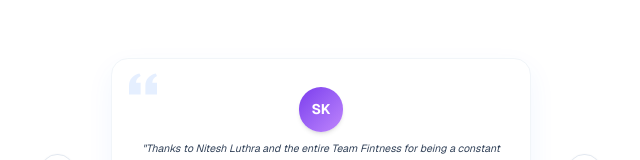
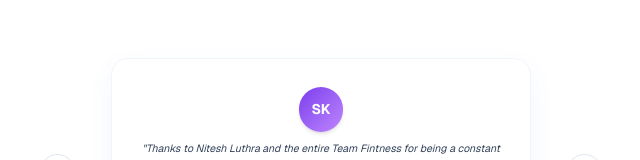
Before and after one commit to tanishqnarula12/fintness-new, a Next.js app: page / in a window 1280 px wide. Shown: the part 11382-11542 px from the top of the page, without its empty margins (319-959 px from the left). Built offline with nearby package versions, Linux system fonts and the light colour scheme.

Commit message:
style: remove quote icon watermark from testimonial card

```diff
--- a/src/components/ui/testimonial.tsx
+++ b/src/components/ui/testimonial.tsx
@@ -150,13 +150,6 @@ export const TestimonialCarousel = React.forwardRef<
                 }}
               >
                 <div className="p-6 sm:p-8 flex flex-col items-center text-center h-full justify-between relative">
-                  {/* Quote Icon Background */}
-                  <div className="absolute top-4 left-6 text-[#0066FF]/10 select-none pointer-events-none">
-                    <svg width="40" height="40" viewBox="0 0 24 24" fill="currentColor">
-                      <path d="M14.017 21v-7.391c0-5.704 3.731-9.57 8.983-10.609l.995 2.151c-2.432.917-3.995 3.638-3.995 5.849h4v10h-9.983zm-14.017 0v-7.391c0-5.704 3.748-9.57 9-10.609l.996 2.151c-2.433.917-3.996 3.638-3.996 5.849h3.983v10h-9.983z" />
-                    </svg>
-                  </div>
-
                   {/* Initials Avatar */}
                   <div className={cn(
                     "w-14 h-14 sm:w-16 sm:h-16 rounded-full flex items-center justify-center text-white text-lg sm:text-xl font-bold shadow-md bg-gradient-to-br shrink-0 mt-2",
```
